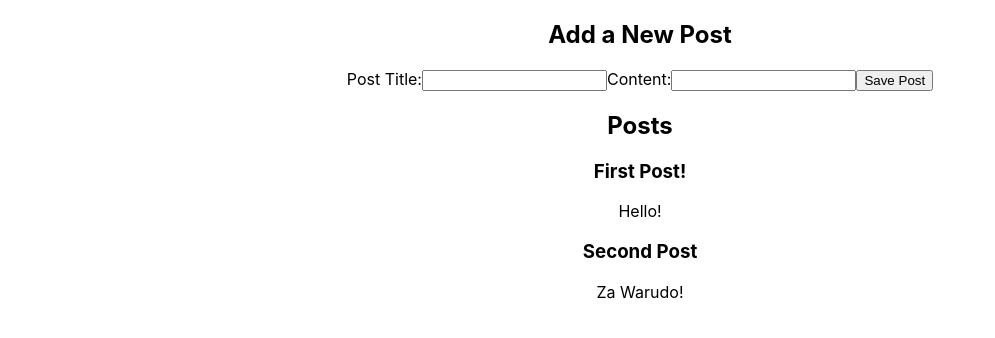
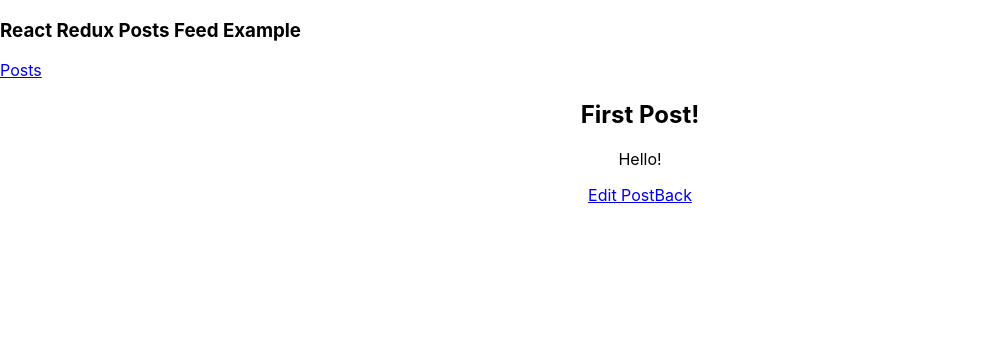
Before and after one commit to Substancia/react-redux-tutorial, a React (Create React App) app in the folder main-posts-feed/: page /posts/1 in a window 1280 px wide. Before the commit this address led to /. Shown: the top 338 px of the page, without its empty margins (0-995 px from the left). Built offline with nearby package versions, Linux system fonts and the light colour scheme.

Commit message:
added EditPost functionality in main-posts-feed

```diff
--- a/main-posts-feed/src/App.js
+++ b/main-posts-feed/src/App.js
@@ -1,13 +1,13 @@
 import React from 'react';
 import './App.css';
 import { BrowserRouter as Router, Switch, Route, Redirect } from 'react-router-dom';
-// import { Navbar } from './app/Navbar';
-import { PostsList, AddPostForm } from './features';
+import Navbar from './app/Navbar';
+import { PostsList, AddPostForm , SinglePostPage} from './features';
 
 function App() {
   return (
     <Router>
-      {/* <Navbar /> */}
+      <Navbar />
       <div className='App'>
         <Switch>
           <Route
@@ -20,6 +20,8 @@ function App() {
               </React.Fragment>
             }
           />
+          <Route exact path='/posts/:postId' component={SinglePostPage} />
+          <Route exact path='/editPost/:postId' render={props => <AddPostForm edit {...props} />} />
           <Redirect to='/' />
         </Switch>
       </div>
--- /dev/null
+++ b/main-posts-feed/src/app/Navbar.js
@@ -0,0 +1,14 @@
+import React from "react";
+import { Link } from "react-router-dom";
+
+const Navbar = () =>
+  <nav>
+    <section>
+      <h1>React Redux Posts Feed Example</h1>
+      <div>
+        <Link to='/'>Posts</Link>
+      </div>
+    </section>
+  </nav>
+
+export default Navbar;
--- a/main-posts-feed/src/features/index.js
+++ b/main-posts-feed/src/features/index.js
@@ -1,4 +1,5 @@
 import PostsList from "./posts/PostsList";
 import AddPostForm from "./posts/AddPostForm";
+import SinglePostPage from "./posts/SinglePostPage";
 
-export { PostsList, AddPostForm };
+export { PostsList, AddPostForm, SinglePostPage };
--- a/main-posts-feed/src/features/posts/AddPostForm.js
+++ b/main-posts-feed/src/features/posts/AddPostForm.js
@@ -1,31 +1,45 @@
 import React, { useState } from "react";
-import { useDispatch } from "react-redux";
+import { useDispatch, useSelector } from "react-redux";
 import { nanoid } from "@reduxjs/toolkit";
-import { postAdded } from "./postsSlice";
+import { postAdded, postUpdated } from "./postsSlice";
+import { useHistory } from "react-router";
 
-const AddPostForm = () => {
-  const [title, setTitle] = useState('');
-  const [content, setContent] = useState('');
+const AddPostForm = props => {
+  const post = useSelector(state => props.edit ?
+    state.posts.find(post => post.id === props.match.params.postId) :
+    null
+  );
+
+  const [title, setTitle] = useState((post && post.title) ? post.title : '');
+  const [content, setContent] = useState((post && post.content) ? post.content : '');
   const dispatch = useDispatch();
+  const history = useHistory();
 
   const onSavePostClicked = () => {
     if(title && content) {
-      dispatch(
-        postAdded({
-          id: nanoid,
-          title,
-          content
-        })
-      );
+      if(props.edit) {
+        dispatch(
+          postUpdated({ id: props.match.params.postId, title, content })
+        );
+      } else {
+        dispatch(
+          postAdded({ id: nanoid, title, content })
+        );
+      }
 
       setTitle('');
       setContent('');
+      history.push(`/posts/${props.match.params.postId}`)
     }
   }
 
   return (
     <section>
-      <h2>Add a New Post</h2>
+      {
+        props.edit ?
+          <h2>Edit Post</h2> :
+          <h2>Add a New Post</h2>
+      }
       <form>
         <label htmlFor='postTitle'>Post Title:</label>
         <input
--- a/main-posts-feed/src/features/posts/PostsList.js
+++ b/main-posts-feed/src/features/posts/PostsList.js
@@ -1,5 +1,6 @@
 import React from 'react';
 import { useSelector } from 'react-redux';
+import { Link } from 'react-router-dom';
 
 const PostsList = () => {
   const posts = useSelector(state => state.posts);
@@ -8,6 +9,7 @@ const PostsList = () => {
     <article key={post.id}>
       <h3>{post.title}</h3>
       <p>{post.content.substring(0, 100)}</p>
+      <Link to={`/posts/${post.id}`}>View Post</Link>
     </article>
   );
 
--- /dev/null
+++ b/main-posts-feed/src/features/posts/SinglePostPage.js
@@ -0,0 +1,29 @@
+import React from "react";
+import { useSelector } from "react-redux";
+import { Link } from "react-router-dom";
+
+const SinglePostPage = ({ match }) => {
+  const post = useSelector(state =>
+    state.posts.find(post => post.id === match.params.postId)
+  );
+
+  if(!post) return (
+    <section>
+      <h2>Post not found!</h2>
+      <Link to='/'>Back</Link>
+    </section>
+  );
+
+  return (
+    <section>
+      <article>
+        <h2>{post.title}</h2>
+        <p>{post.content}</p>
+        <Link to={`/editPost/${post.id}`}>Edit Post</Link>
+        <Link to='/'>Back</Link>
+      </article>
+    </section>
+  );
+}
+
+export default SinglePostPage;
--- a/main-posts-feed/src/features/posts/postsSlice.js
+++ b/main-posts-feed/src/features/posts/postsSlice.js
@@ -9,10 +9,19 @@ const postsSlice = createSlice({
   name: 'posts',
   initialState,
   reducers: {
-    postAdded(state, action) { state.push(action.payload) }
+    postAdded(state, action) {
+      state.push(action.payload)
+    },
+    postUpdated(state, action) {
+      const existingPost = state.find(post => post.id === action.payload.id);
+      if(existingPost) {
+        existingPost.title = action.payload.title;
+        existingPost.content = action.payload.content;
+      }
+    }
   }
 });
 
-export const { postAdded } = postsSlice.actions;
+export const { postAdded, postUpdated } = postsSlice.actions;
 
 export default postsSlice.reducer;
```
